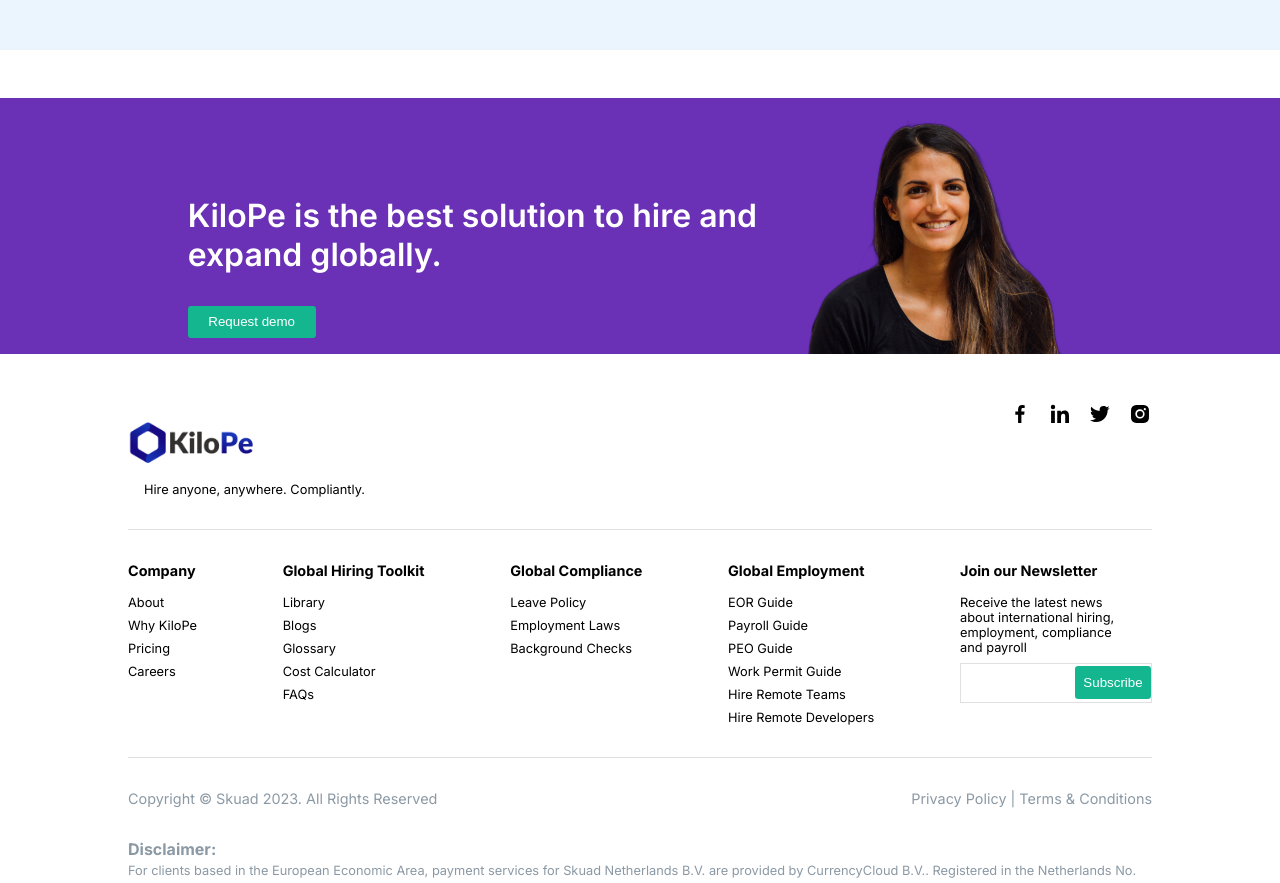
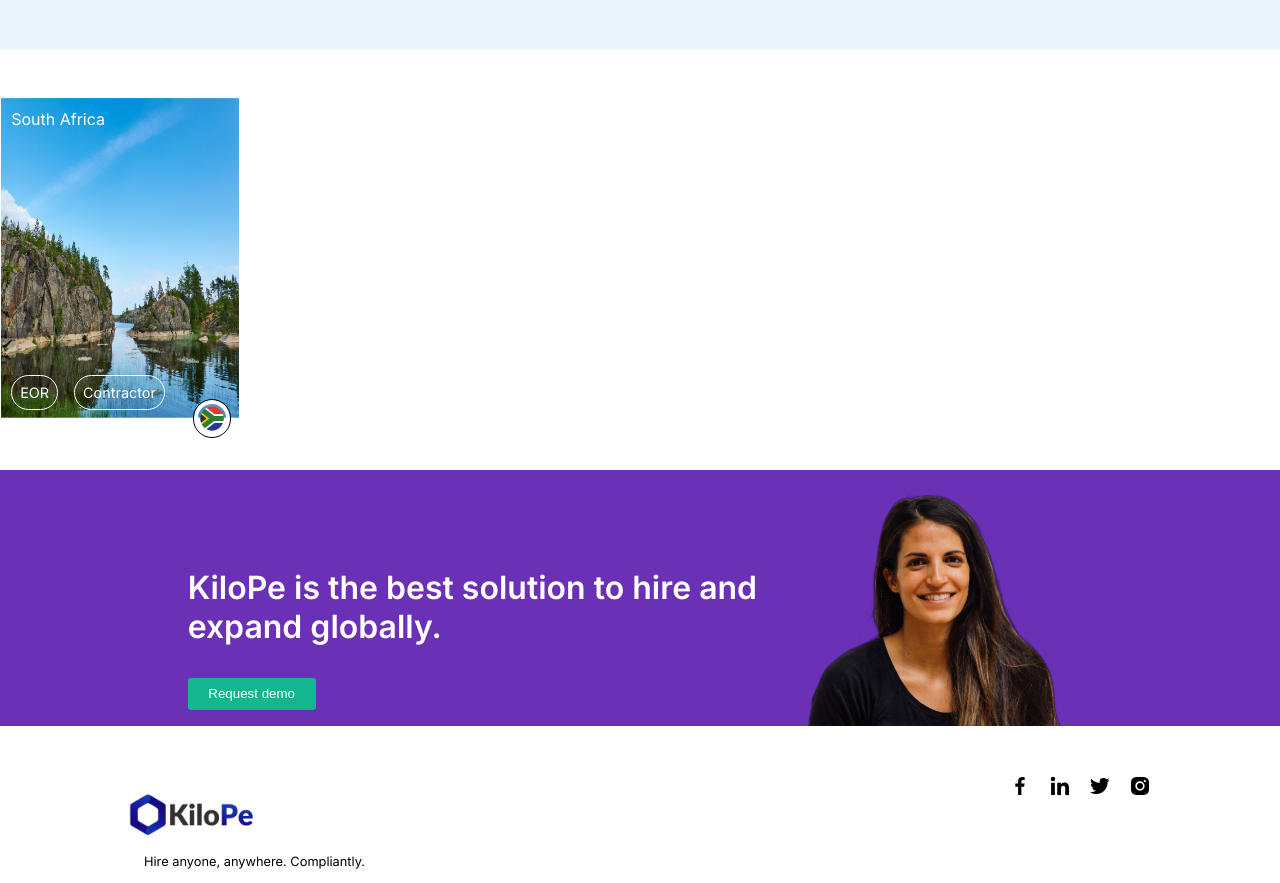
Before and after one commit to Adnan1O/kilope, a Next.js app: page / in a window 1280 px wide. Shown: the part 3963-4846 px from the top of the page. Built offline with nearby package versions, Linux system fonts and the light colour scheme.

Commit message:
demo ready

```diff
--- /dev/null
+++ b/src/app/pages/home/country/country.css
@@ -0,0 +1,45 @@
+.img-div{
+    position: relative;
+    color: white;
+}
+.img-div img {
+height: 20rem;
+width: 15rem;
+object-fit: contain;
+
+}
+.img-div .overlay-txt{
+    position: absolute;
+    top: 0;
+    bottom: 0;
+    padding: 0.7rem;
+    display: flex;
+    flex-direction: column;
+    justify-content: space-between;
+    width: 15rem;
+}
+.img-div .overlay-txt .flag-img{
+    height: 2.3rem;
+    width: 2.3rem;
+    object-fit: contain;
+    border: 0.3rem solid white;
+    border-radius: 100px;
+    outline: 1px solid black;
+    position: absolute;
+    bottom: -15px;
+    right: 0.6rem;
+}
+.img-div .overlay-txt .c-i-area{
+    display: flex;
+    justify-content: space-between;
+}
+.img-div .overlay-txt .c-i-area .bottom-part{
+    display: flex;
+    gap: 1rem;
+}
+.img-div .overlay-txt .c-i-area .bottom-part span{
+    font-size: 0.9rem;
+    border: 1px solid white;
+    padding: 0.5rem;
+    border-radius: 50px;
+}
--- /dev/null
+++ b/src/app/pages/home/country/country.tsx
@@ -0,0 +1,28 @@
+import React from 'react'
+import c1 from "./img/c1.png"
+import sa from "./img/sa.png"
+import Image from 'next/image'
+import "./country.css"
+const Country = () => {
+  return (
+    <div className='country'>
+      <div className="image-area">
+        <div className="img-div" >
+<Image src={c1} alt=''/>
+<div className="overlay-txt">
+<p>South Africa</p>
+<div className="c-i-area">
+  <div className="bottom-part">
+  <span>EOR</span>
+  <span>Contractor</span>
+</div>
+<Image src={sa} alt='' className='flag-img'/>
+</div>
+</div>
+      </div>
+      </div>
+    </div>
+  )
+}
+
+export default Country
--- a/src/app/pages/home/home.jsx
+++ b/src/app/pages/home/home.jsx
@@ -10,6 +10,7 @@ import Support from './support/support'
 import Review from './review/review'
 import Best from './best/best'
 import Footer from '../comps/footer/footer'
+import Country from './country/country'
 
 const Home = () => {
   return (
@@ -22,6 +23,7 @@ const Home = () => {
    <Tools/>
    <Support/>
    <Review/>
+   <Country/>
    <Best/>
    <Footer/>
     </div>
```
Also changed, not shown: src/app/pages/home/country/img/c1.png (added), src/app/pages/home/country/img/sa.png (added).
